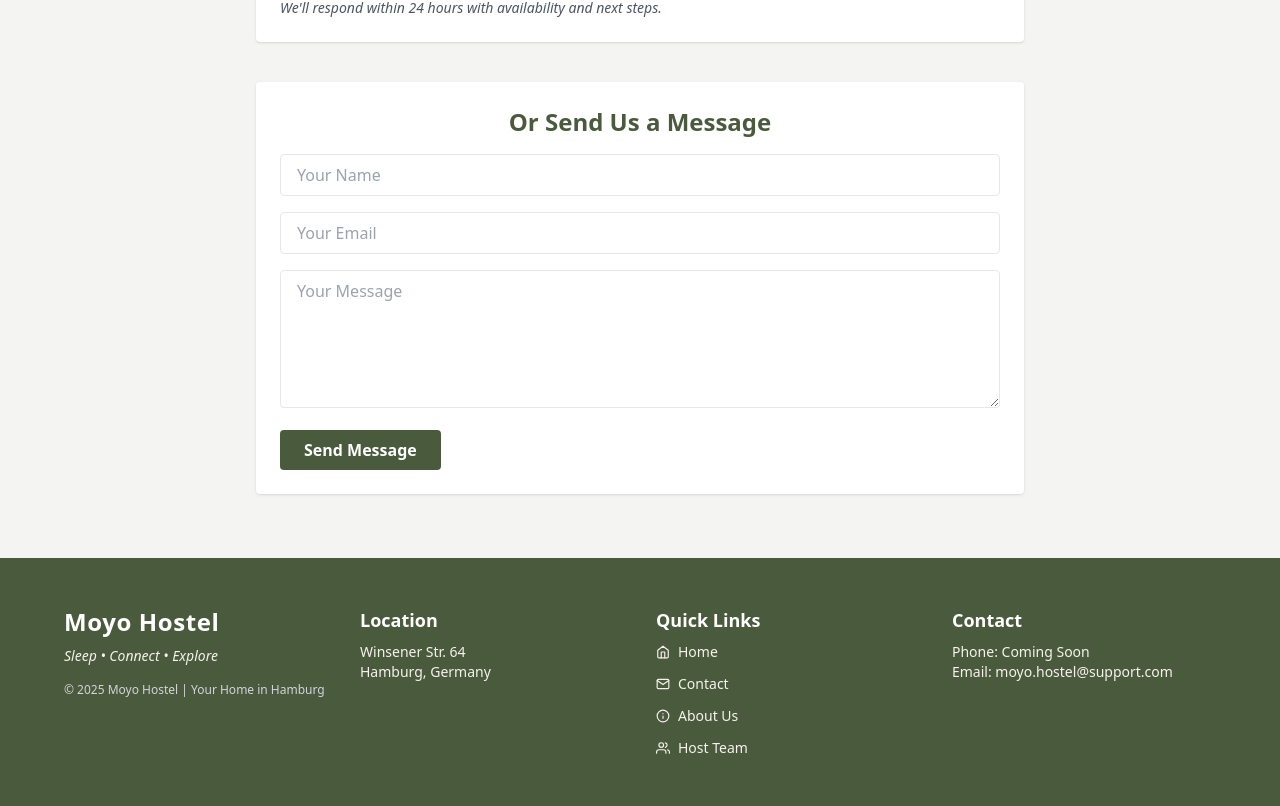
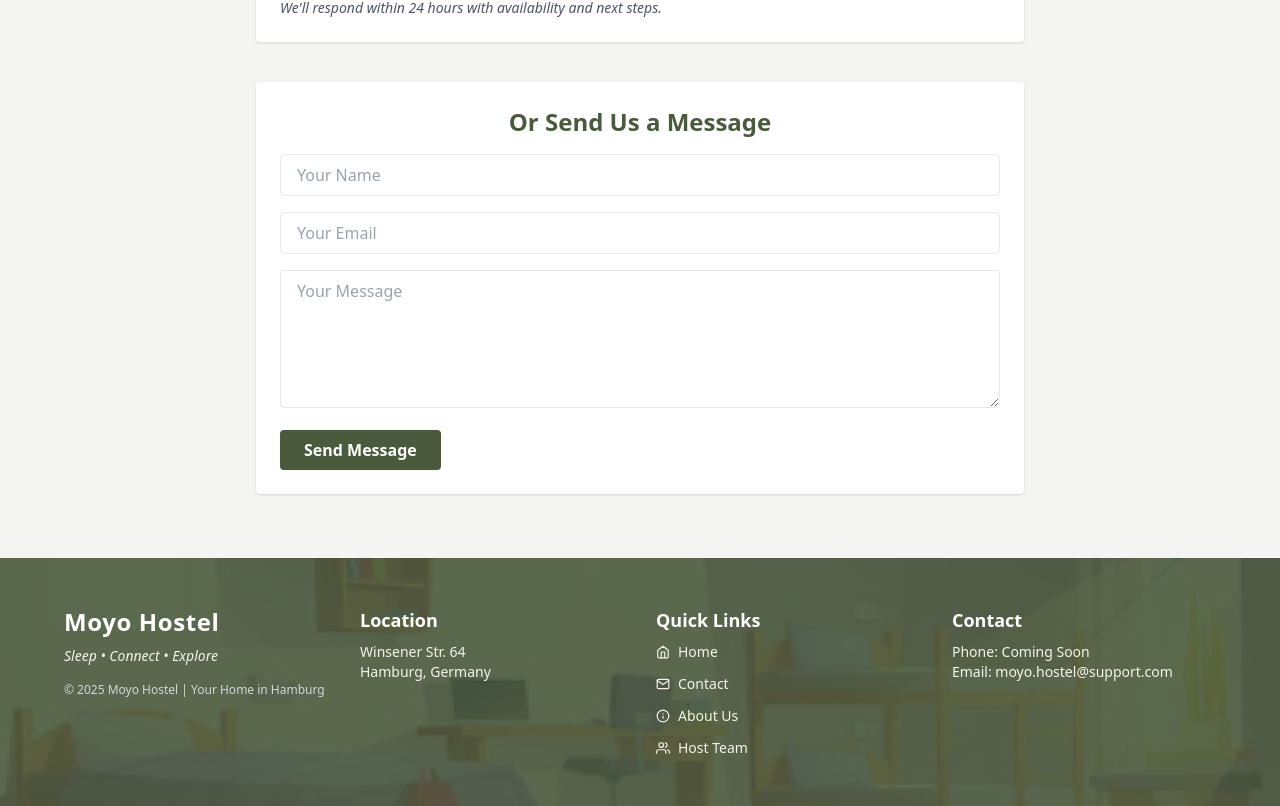
Before and after one commit to chadayananagha/Moyo-Hostel, a React (Vite) app: page /booking in a window 1280 px wide. Shown: the part 722-1528 px from the top of the page. Built offline with nearby package versions, Linux system fonts and the light colour scheme.

Commit message:
bg image added to footer

```diff
--- a/src/components/Footer.jsx
+++ b/src/components/Footer.jsx
@@ -1,6 +1,7 @@
 import React from "react";
 import { useNavigate, useLocation } from "react-router-dom";
 import { FiHome, FiMail, FiInfo, FiUsers } from "react-icons/fi";
+import footerBg from "../assets/footer-bg.jpeg"; // Make sure this image exists in your assets folder
 
 export default function Footer() {
   const navigate = useNavigate();
@@ -8,17 +9,27 @@ export default function Footer() {
 
   const handleNavAndScroll = (path) => {
     if (location.pathname === path) {
-      // Already on the page—just scroll up
       window.scrollTo({ top: 0, behavior: "smooth" });
     } else {
-      // Navigate and let ScrollToTop handle it
       navigate(path);
     }
   };
 
   return (
-    <footer className="bg-moyo-dark text-moyo-light py-12 px-6">
-      <div className="max-w-6xl mx-auto grid grid-cols-1 sm:grid-cols-2 md:grid-cols-4 gap-8">
+    <footer
+      className="relative bg-moyo-dark text-moyo-light py-12 px-6"
+      style={{
+        backgroundImage: `url(${footerBg})`,
+        backgroundSize: "cover",
+        backgroundPosition: "center",
+        backgroundRepeat: "no-repeat",
+      }}
+    >
+      {/* Overlay for readability */}
+      <div className="absolute inset-0 bg-moyo-dark/90"></div>
+
+      {/* Footer Content */}
+      <div className="relative z-10 max-w-6xl mx-auto grid grid-cols-1 sm:grid-cols-2 md:grid-cols-4 gap-8">
         {/* Brand & Tagline */}
         <div>
           <h3 className="text-2xl font-bold tracking-wide mb-2 text-white">
```
Also changed, not shown: src/assets/footer-bg.jpeg (added).
